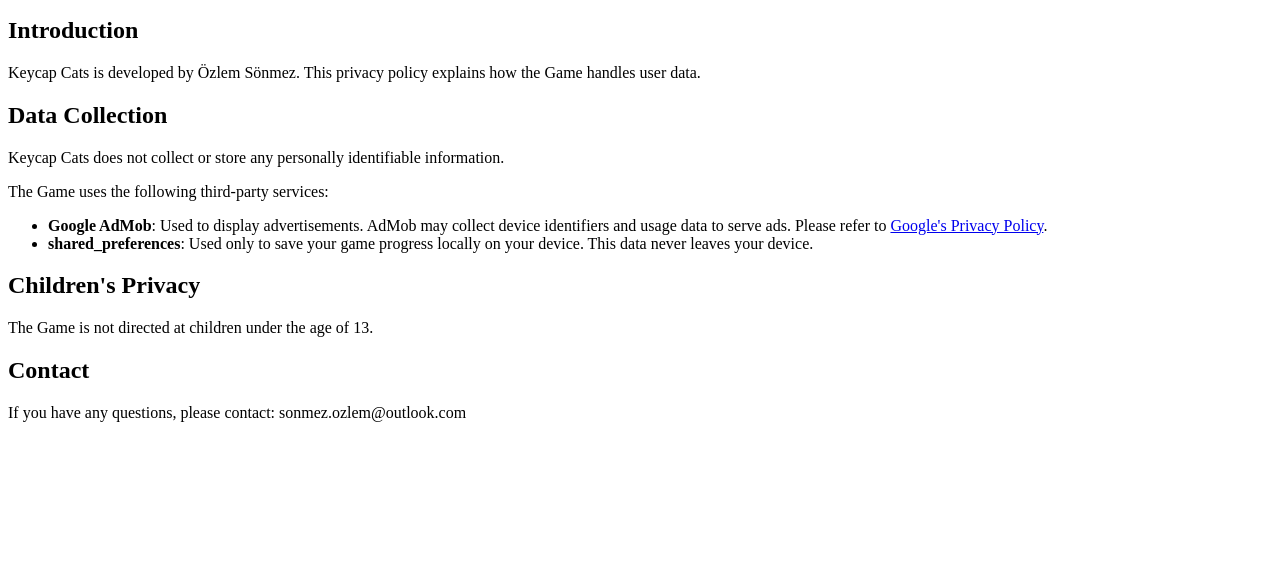
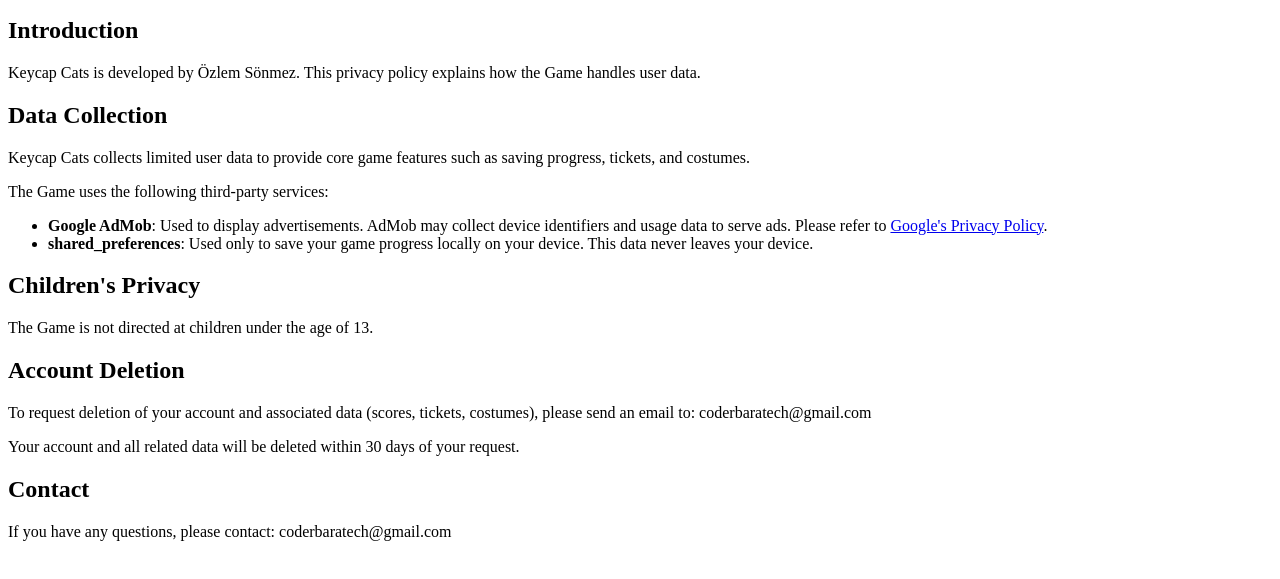
Before and after one commit to sonmezozlem/keycap-cats-privacy, a plain HTML site: page index.html in a window 1280 px wide. Shown: the part 101-680 px from the top of the page. Drawn offline with Linux system fonts and the light colour scheme.

Commit message:
Revise privacy policy and contact information
Updated privacy policy to reflect data collection practices and account deletion process.

```diff
--- a/index.html
+++ b/index.html
@@ -9,7 +9,7 @@
 <p>Keycap Cats is developed by Özlem Sönmez. This privacy policy explains how the Game handles user data.</p>
 
 <h2>Data Collection</h2>
-<p>Keycap Cats does not collect or store any personally identifiable information.</p>
+<p>Keycap Cats collects limited user data to provide core game features such as saving progress, tickets, and costumes.</p>
 <p>The Game uses the following third-party services:</p>
 <ul>
 <li><strong>Google AdMob</strong>: Used to display advertisements. AdMob may collect device identifiers and usage data to serve ads. Please refer to <a href="https://policies.google.com/privacy">Google's Privacy Policy</a>.</li>
@@ -19,7 +19,11 @@
 <h2>Children's Privacy</h2>
 <p>The Game is not directed at children under the age of 13.</p>
 
+<h2>Account Deletion</h2>
+<p>To request deletion of your account and associated data (scores, tickets, costumes), please send an email to: coderbaratech@gmail.com</p>
+<p>Your account and all related data will be deleted within 30 days of your request.</p>
+
 <h2>Contact</h2>
-<p>If you have any questions, please contact: sonmez.ozlem@outlook.com</p>
+<p>If you have any questions, please contact: coderbaratech@gmail.com</p>
 </body>
 </html>
```
